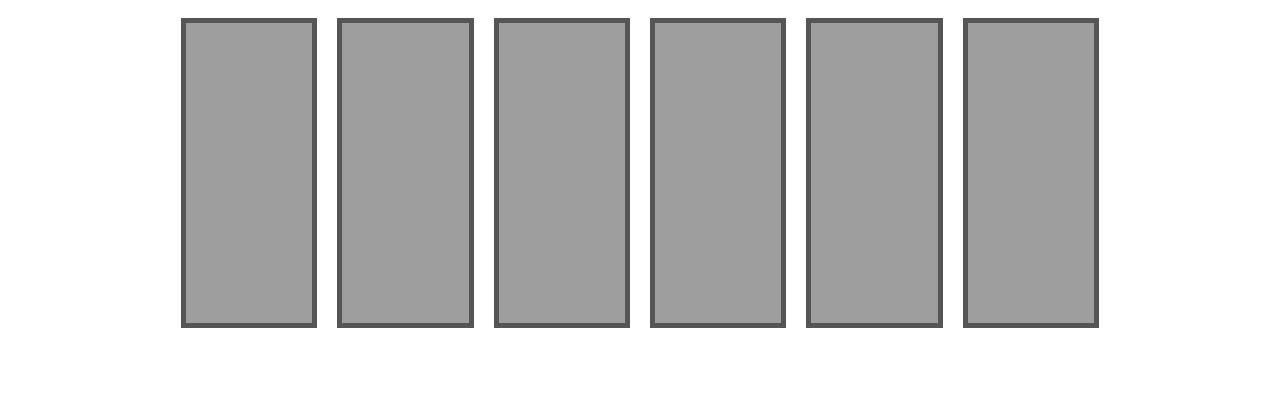
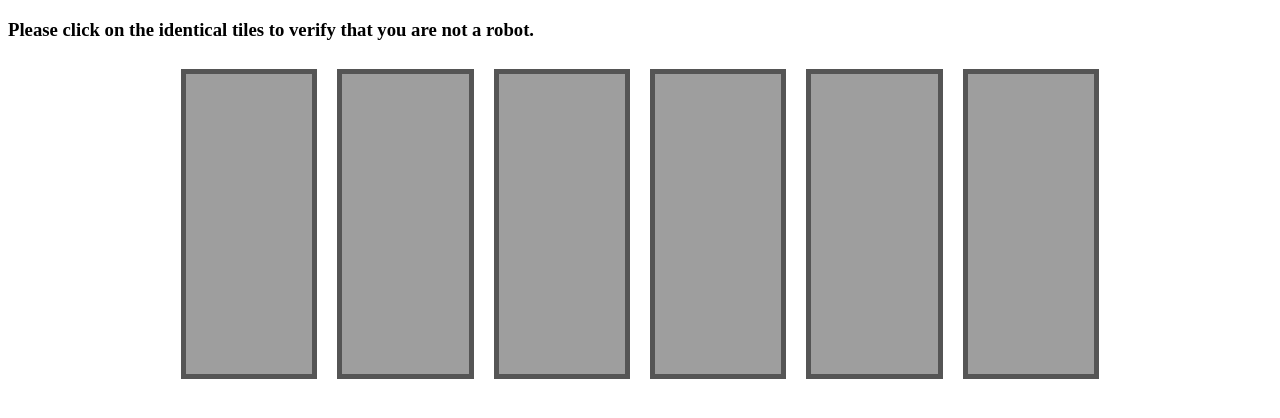
Before and after one commit to acciojob/I-am-not-a-robot-gulu43, a website: page main.html in a window 1280 px wide. Drawn offline with Linux system fonts and the light colour scheme.

Commit message:
created a submission

```diff
--- a/main.html
+++ b/main.html
@@ -8,6 +8,7 @@
     <link rel="stylesheet" href="styles.css" />
   </head>
   <body>
+<h3 id="h">Please click on the identical tiles to verify that you are not a robot.</h3>
     <main id="main_id" class="flex">
         <div class="img1"></div>
         <div class="img2"></div>
```
